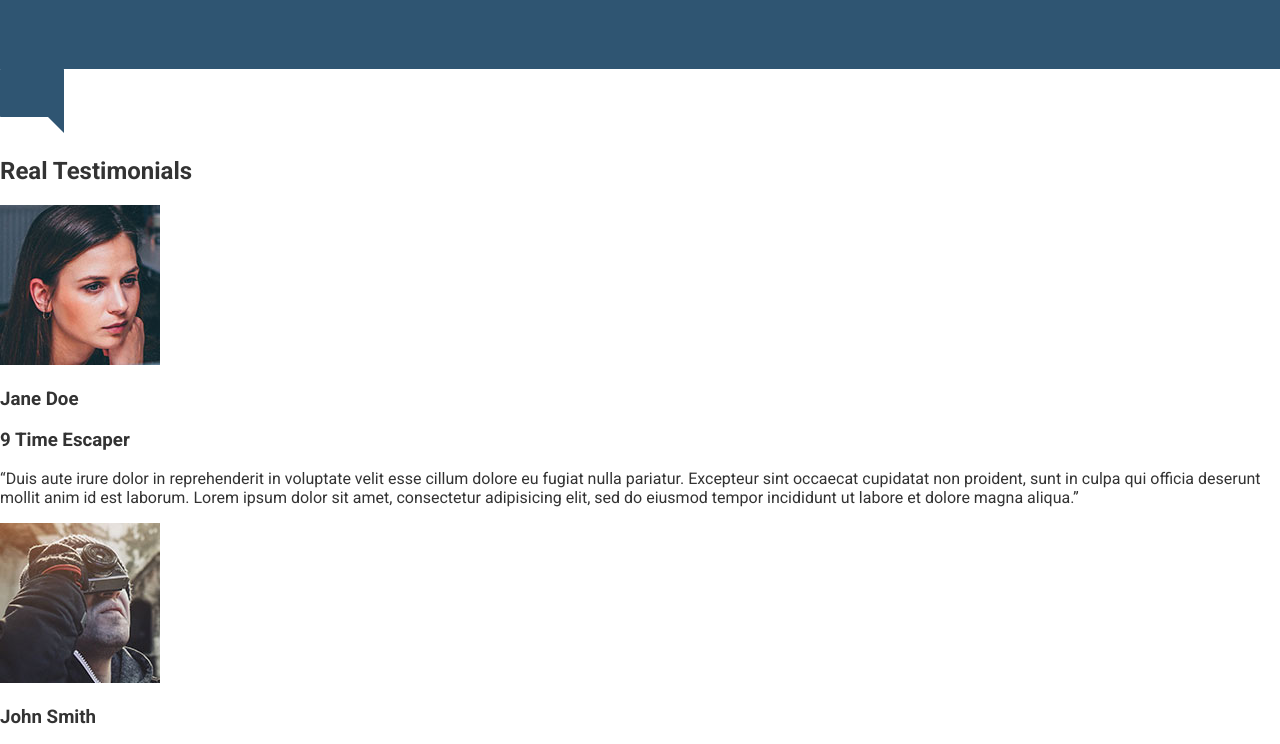
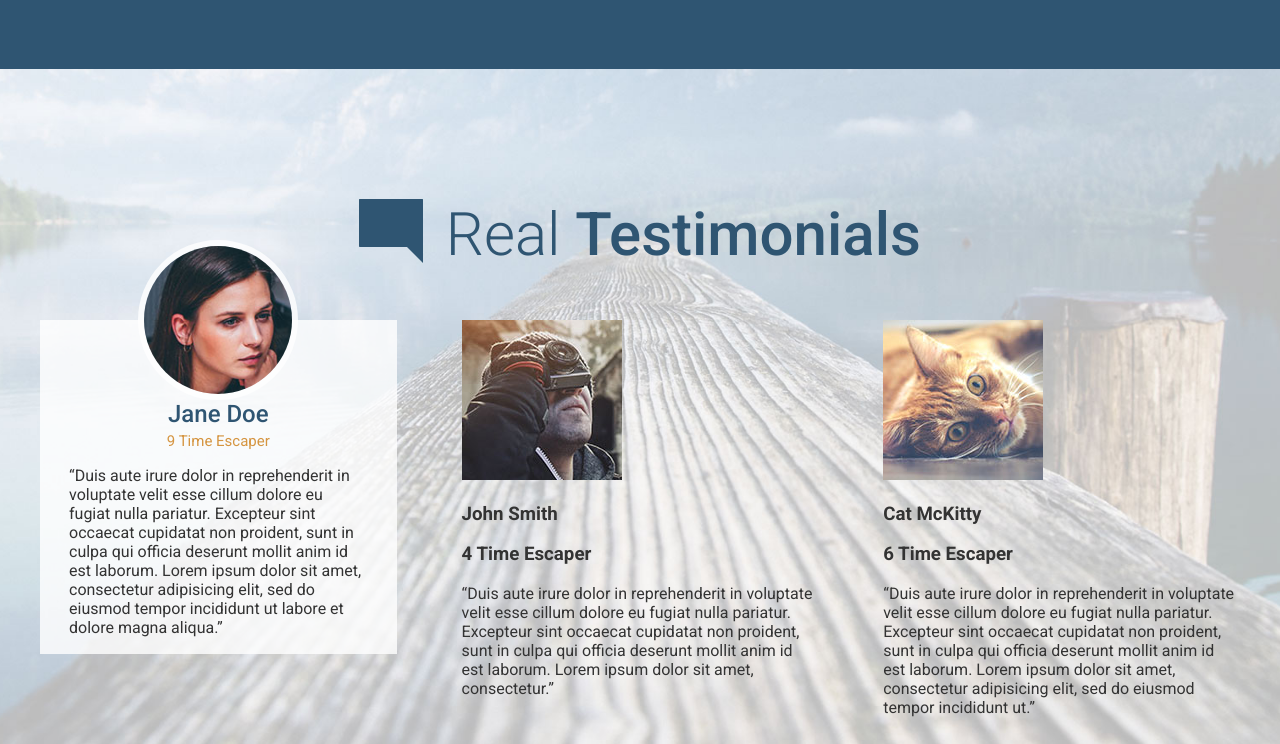
Before and after one commit to ywCN/travel-site, a website: page app/index.html in a window 1280 px wide. Shown: the part 2971-3715 px from the top of the page. Drawn offline with Linux system fonts and the light colour scheme.

Commit message:
complete some style for testimonials

```diff
--- a/app/assets/styles/modules/_page-section.css
+++ b/app/assets/styles/modules/_page-section.css
@@ -10,4 +10,10 @@
     background-color: $mainBlue;
     color: #FFF;
   }
+
+  &--testimonials {
+    background: url('/assets/images/testimonials-bg.jpg') top center no-repeat;
+    background-size: cover;
+  }
+
 }
--- a/app/assets/styles/modules/_section-title.css
+++ b/app/assets/styles/modules/_section-title.css
@@ -11,6 +11,10 @@
     font-weight: 500;
   }
 
+  &--blue {
+    color: $mainBlue;
+  }
+
   &__icon {
     display: block;
     margin-left: auto;
@@ -18,6 +22,8 @@
     margin-bottom: .6rem;
 
     @mixin atSmall {
+      position: relative;
+      top: 8px;
       margin-right: .5rem;
       margin-left: 0;
       margin-bottom: 0;
--- a/app/assets/styles/styles.css
+++ b/app/assets/styles/styles.css
@@ -11,3 +11,4 @@
 @import "modules/_generic-content-container";
 @import "modules/_section-title";
 @import "modules/_feature-item";
+@import "modules/_testimonial";
--- a/app/index.html
+++ b/app/index.html
@@ -111,24 +111,37 @@
     </div>
   </div>
 
-  <div id="testimonials">
-    <img src="assets/images/icons/comment.svg">
-    <h2>Real Testimonials</h2>
+  <div id="testimonials" class="page-section page-section--testimonials">
+    <div class="wrapper">
+      <h2 class="section-title section-title--blue"><img class="section-title__icon" src="assets/images/icons/comment.svg"> Real <strong>Testimonials</strong></h2>
 
+      <div class="row row--gutters">
+        <div class="row__medium-4">
+          <div class="testimonial">
+            <div class="testimonial__photo">
               <img src="assets/images/testimonial-jane.jpg">
-    <h3>Jane Doe</h3>
-    <h3>9 Time Escaper</h3>
+            </div>
+            <h3 class="testimonial__title">Jane Doe</h3>
+            <h4 class="testimonial__subtitle">9 Time Escaper</h4>
             <p>&ldquo;Duis aute irure dolor in reprehenderit in voluptate velit esse cillum dolore eu fugiat nulla pariatur. Excepteur sint occaecat cupidatat non proident, sunt in culpa qui officia deserunt mollit anim id est laborum. Lorem ipsum dolor sit amet, consectetur adipisicing elit, sed do eiusmod tempor incididunt ut labore et dolore magna aliqua.&rdquo;</p>
+          </div>
+        </div>
 
+        <div class="row__medium-4">
           <img src="assets/images/testimonial-john.jpg">
           <h3>John Smith</h3>
           <h3>4 Time Escaper</h3>
           <p>&ldquo;Duis aute irure dolor in reprehenderit in voluptate velit esse cillum dolore eu fugiat nulla pariatur. Excepteur sint occaecat cupidatat non proident, sunt in culpa qui officia deserunt mollit anim id est laborum. Lorem ipsum dolor sit amet, consectetur.&rdquo;</p>
+        </div>
 
+        <div class="row__medium-4">
           <img src="assets/images/testimonial-cat.jpg">
           <h3>Cat McKitty</h3>
           <h3>6 Time Escaper</h3>
           <p>&ldquo;Duis aute irure dolor in reprehenderit in voluptate velit esse cillum dolore eu fugiat nulla pariatur. Excepteur sint occaecat cupidatat non proident, sunt in culpa qui officia deserunt mollit anim id est laborum. Lorem ipsum dolor sit amet, consectetur adipisicing elit, sed do eiusmod tempor incididunt ut.&rdquo;</p>
+        </div>
+      </div>
+    </div>
   </div>
 
   <footer>
--- a/app/temp/styles/styles.css
+++ b/app/temp/styles/styles.css
@@ -557,6 +557,7 @@ a {
 
 .page-section {
   padding: 1.2rem 0;
+
 }
 
 @media (min-width: 800px) {
@@ -569,6 +570,11 @@ a {
 .page-section--blue {
   background-color: #2f5572;
   color: #FFF;
+}
+
+.page-section--testimonials {
+  background: url('/assets/images/testimonials-bg.jpg') top center no-repeat;
+  background-size: cover;
 }
 
 .headline {
@@ -720,6 +726,10 @@ a {
   font-weight: 500;
 }
 
+.section-title--blue {
+  color: #2f5572;
+}
+
 .section-title__icon {
   display: block;
   margin-left: auto;
@@ -730,6 +740,8 @@ a {
 @media (min-width: 530px) {
 
   .section-title__icon {
+    position: relative;
+    top: 8px;
     margin-right: .5rem;
     margin-left: 0;
     margin-bottom: 0;
@@ -778,3 +790,35 @@ a {
     font-size: 1.875rem;
   }
 }
+
+.testimonial {
+  background-color: rgba(255, 255, 255, .8);
+  padding: 0 1.8125rem 1px 1.8125rem;
+}
+
+.testimonial__photo {
+  border-radius: 80px;
+  overflow: hidden;
+  width: 160px;
+  height: 160px;
+  margin: 0 auto -80px auto;
+  position: relative;
+  top: -80px;
+  border: 6px solid rgba(255, 255, 255, .8);
+}
+
+.testimonial__title {
+  color: #2f5572;
+  text-align: center;
+  font-size: 1.5rem;
+  font-weight: 500;
+  margin: 0;
+}
+
+.testimonial__subtitle {
+  color: #d59541;
+  text-align: center;
+  font-weight: 400;
+  font-size: 0.9375rem;
+  margin: .25rem 0 1rem 0;
+}
```
Lines whose indentation alone changed are shown as unchanged.
